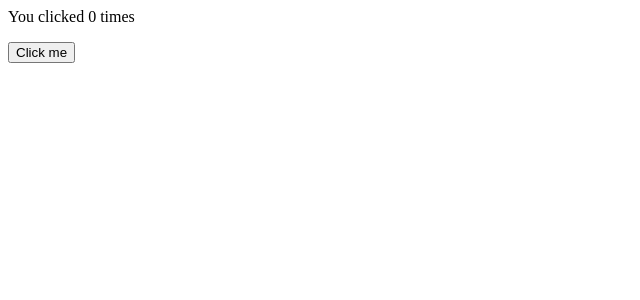
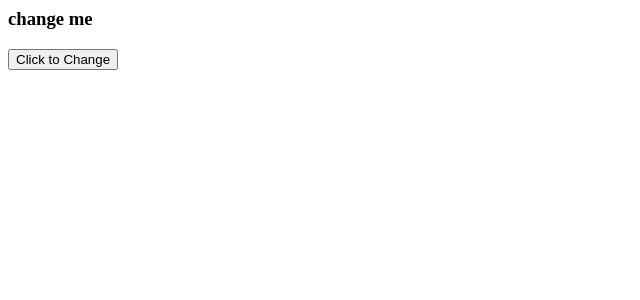
Before and after one commit to Alidhuniya/react-hooks-2020-learning, a React app: page / in a window 1280 px wide. Shown: the top 300 px of the page, without its empty margins (0-640 px from the left). Built offline with nearby package versions, Linux system fonts and the light colour scheme.

Commit message:
useState hooks - changed on onClick

```diff
--- a/src/App.js
+++ b/src/App.js
@@ -1,23 +1,26 @@
-import React, { useState, useEffect } from 'react';
+import React, { useState, useEffect, Fragment } from 'react';
 
-export default function App () {
-  // Declare a new state variable, which we'll call "count"
+ const App = () => {
+   const [value, setValue] = useState("change me");
 
-  const [count, setCount] = useState(0);
-  useEffect(() => {
-    document.title = `You clicked ${count} times`;
-  });
+   const handleClick = () => {
+    //  if(value === "change me") {
+    //    setValue("changed");
+    //  }
+    //  else {
+    //    setValue("don't changed");
+    //  }
 
-
-
-
+     value ? setValue("changed") : setValue("don't change")
+   }
 
   return (
-    <div>
-      <p>You clicked {count} times</p>
-      <button onClick={() => setCount(count + 1)}>
-        Click me
-      </button>
-    </div>
+    <Fragment>
+    <h3>{value}</h3>
+    <button type="button" onClick={handleClick}>Click to Change</button>
+    </Fragment>
+
   );
 }
+
+export default App;
```
